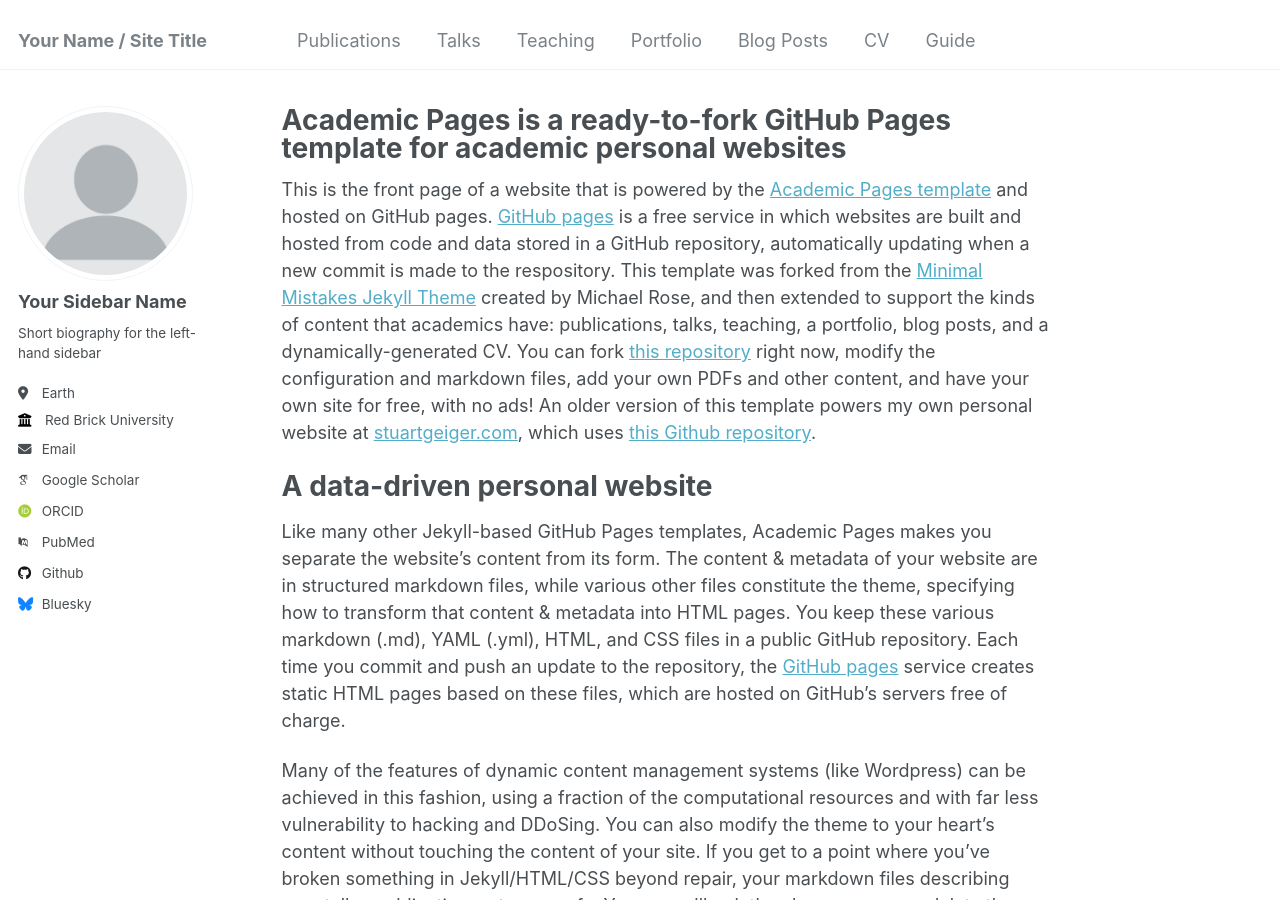
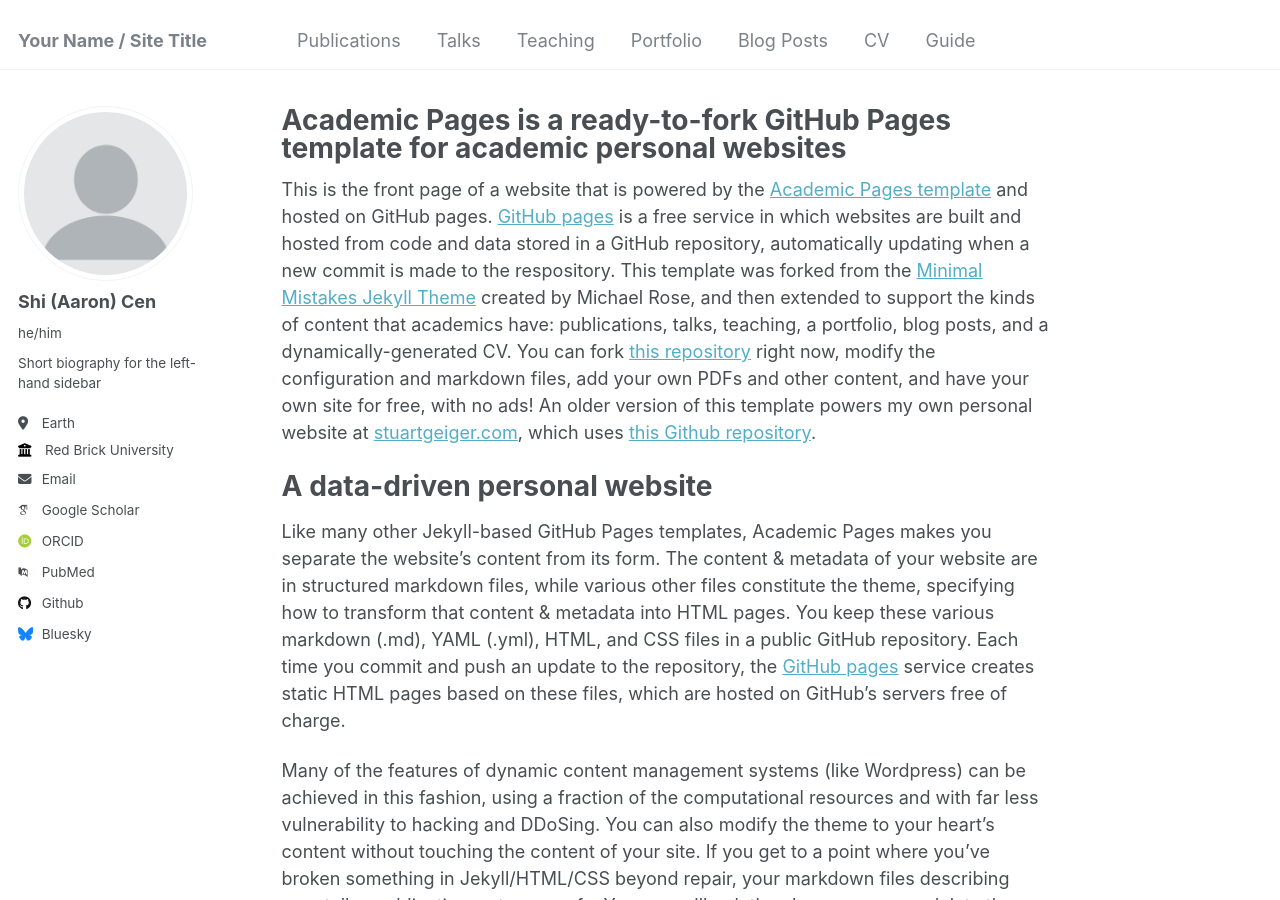
Before and after one commit to LukasCen/LukasCen.github.io, a Jekyll site: the page built from _pages/about.md, in a window 1280 px wide and 900 px high. Built offline with Jekyll 4.4.1, drawn with Linux system fonts in a browser that asks for light colours; some web fonts are replaced.

Commit message:
Update _config.yml

```diff
--- a/_config.yml
+++ b/_config.yml
@@ -12,9 +12,9 @@ title                    : "Your Name / Site Title"
 title_separator          : "-"
 name                     : &name "Your Name"
 description              : &description "personal description"
-url                      : https://academicpages.github.io # the base hostname & protocol for your site e.g. "https://mmistakes.github.io"
+url                      : https://AaronsCen.github.io # the base hostname & protocol for your site e.g. "https://mmistakes.github.io"
 baseurl                  : "" # the subpath of your site, e.g. "/blog"
-repository               : "academicpages/academicpages.github.io"
+repository               : "academicpages/AaronsCen.github.io"
 
 # Site Author - The following control what appear as part of the author content on the side bar.
 #               If a field is blank the icon and link will not appear, otherwise it will be shown.
@@ -22,8 +22,8 @@ repository               : "academicpages/academicpages.github.io"
 author:
   # Biographic information
   avatar           : "profile.png"
-  name             : "Your Sidebar Name"
-  pronouns         : # example: "she/her"
+  name             : "Shi (Aaron) Cen"
+  pronouns         : "he/him"
   bio              : "Short biography for the left-hand sidebar"
   location         : "Earth"
   employer         : "Red Brick University"
```
